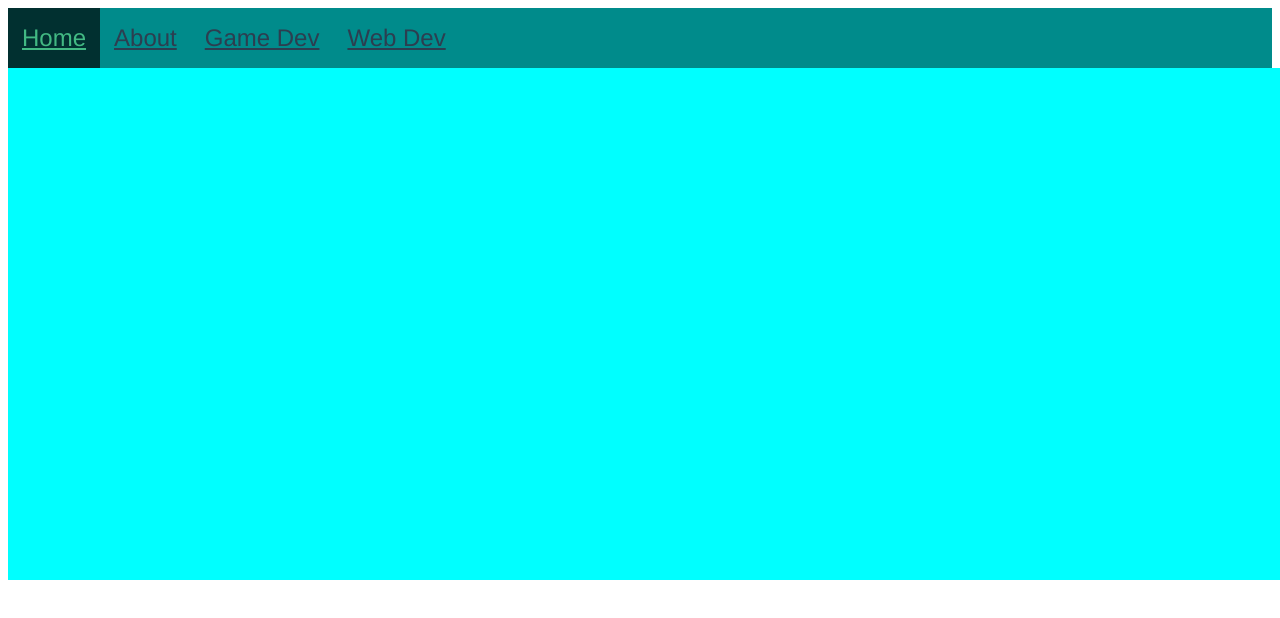
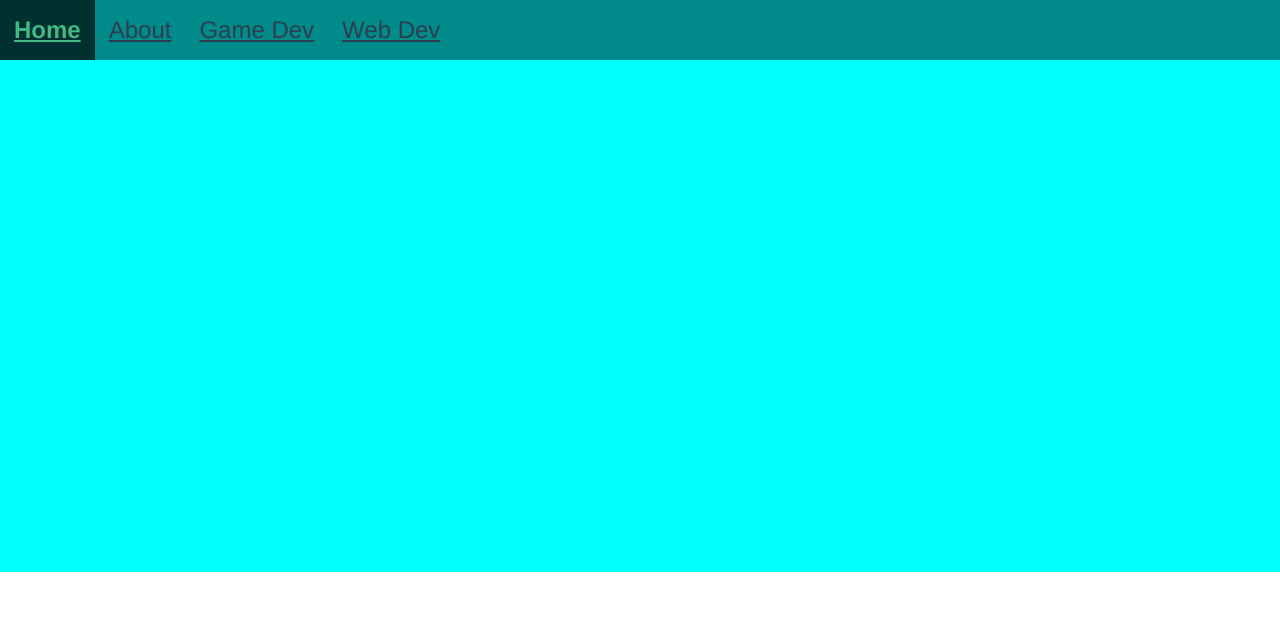
Before and after one commit to MeowMeowMeadow/portfolio-website, a Vue app in the folder portfolio/: page / in a window 1280 px wide. Shown: the top 618 px of the page. Built offline with nearby package versions, Linux system fonts and the light colour scheme.

Commit message:
Removed whitespace
Removed the whitespace from the body

```diff
--- a/portfolio/public/styles.css
+++ b/portfolio/public/styles.css
@@ -1,3 +1,9 @@
 @tailwind base;
 @tailwind components;
 @tailwind utilities;
+
+body
+{
+    margin:0;
+    padding:0;
+}
```
